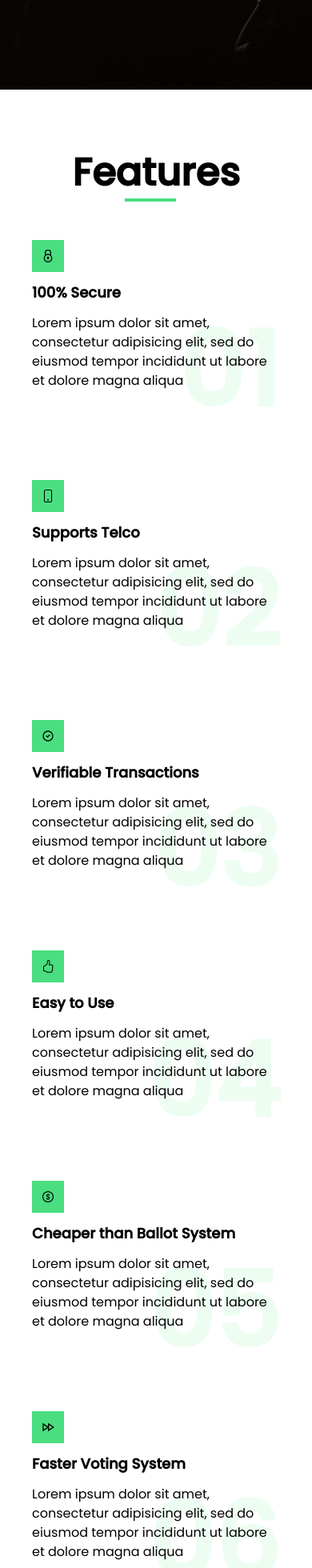
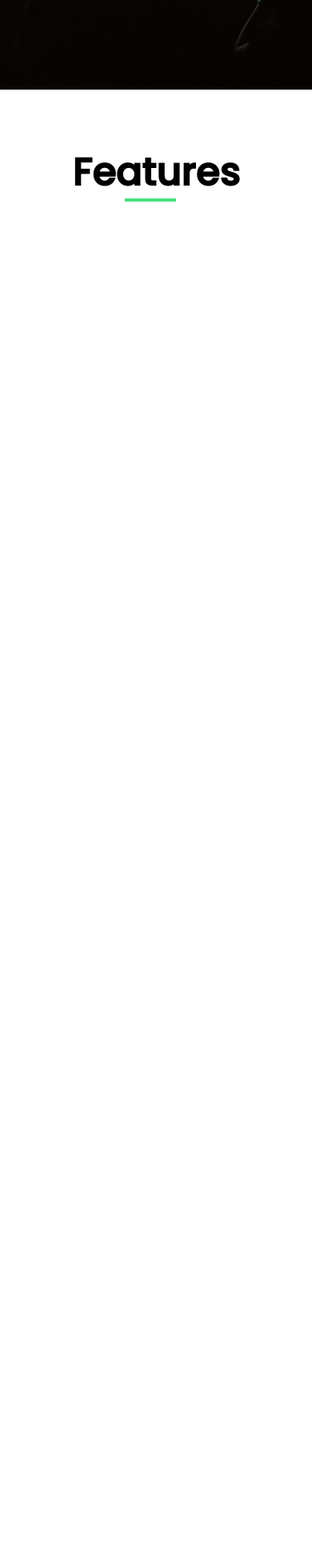
Before and after one commit to Pukka-Technologies/iVote, a Next.js app: page / in a window 390 px wide. Shown: the part 732-2692 px from the top of the page at 80% size. Built offline with nearby package versions, Linux system fonts and the light colour scheme.

Commit message:
add aos animation to features

```diff
--- a/components/Features.js
+++ b/components/Features.js
@@ -1,4 +1,8 @@
 import React from "react";
+import { useEffect } from "react";
+import AOS from "aos";
+// import aos styles
+import "aos/dist/aos.css";
 import { GrSecure } from "react-icons/gr";
 import { BsPhone, BsHandThumbsUp } from "react-icons/bs";
 import { HiOutlineCheckCircle } from "react-icons/hi";
@@ -6,12 +10,21 @@ import { AiOutlineDollar } from "react-icons/ai";
 import { RiSpeedLine } from "react-icons/ri";
 
 const Features = () => {
+  useEffect(() => {
+    // here you can add aos options
+    AOS.init();
+  }, []);
   return (
     <section className="flex flex-col justify-center items-center font-text pt-20">
       <h1 className="pb-5 text-5xl font-bold after:bg-green-400 after:block after:w-16 after:mt-2 after:h-1 after:absolute after:bottom-30 after:md:left-[48%] after:left-[40%]">
         Features
       </h1>
-      <div className="grid lg:grid-cols-3 gap-8 md:px-20 relative z-[1]">
+      <div
+        className="grid lg:grid-cols-3 gap-8 md:px-20 relative z-[1]"
+        data-aos="fade-right"
+        data-aos-delay="50"
+        data-aos-duration="600"
+      >
         <article className="relative p-10 after:absolute after:block after:content-['01'] after:text-green-100 after:font-extrabold after:text-9xl after:opacity-50 after:bottom-0 after:md:right-0 after:right-10 after:z-[-1]">
           <p className="w-fit p-3 bg-green-400">
             <GrSecure />
@@ -52,7 +65,12 @@ const Features = () => {
         </article>
       </div>
 
-      <div className="grid lg:grid-cols-3 gap-5 md:px-20 relative z-[1] pt-5">
+      <div
+        className="grid lg:grid-cols-3 gap-5 md:px-20 relative z-[1] pt-5"
+        data-aos="fade-right"
+        data-aos-delay="50"
+        data-aos-duration="600"
+      >
         <article className="relative p-10 after:absolute after:block after:content-['04'] after:text-green-100 after:font-extrabold after:text-9xl after:opacity-50 after:bottom-0 after:md:right-0 after:right-10 after:z-[-1]">
           <p className="w-fit p-3 bg-green-400">
             <BsHandThumbsUp />
```
